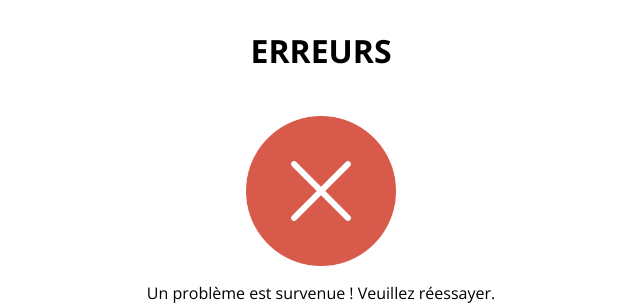
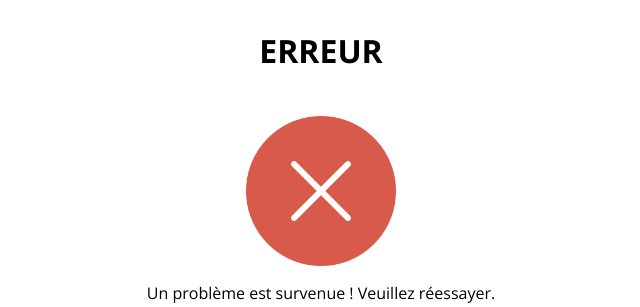
Before and after one commit to arthurgeay/portfolio-v2, a PHP site: page /errors.php in a window 1280 px wide. Shown: the top 307 px of the page, without its empty margins (319-959 px from the left). Run offline with PHP 8.4, Linux system fonts and the light colour scheme; some libraries are stand-ins or nearby versions.

Commit message:
Modifs error

```diff
--- a/errors.php
+++ b/errors.php
@@ -9,7 +9,7 @@
     </head>
     <body>
         <main id="errors">
-            <h1>Erreurs</h1>
+            <h1>Erreur</h1>
             <hr>
             <img src="img/error.png"/>
             <p>Un problème est survenue ! Veuillez réessayer.</p>
```
